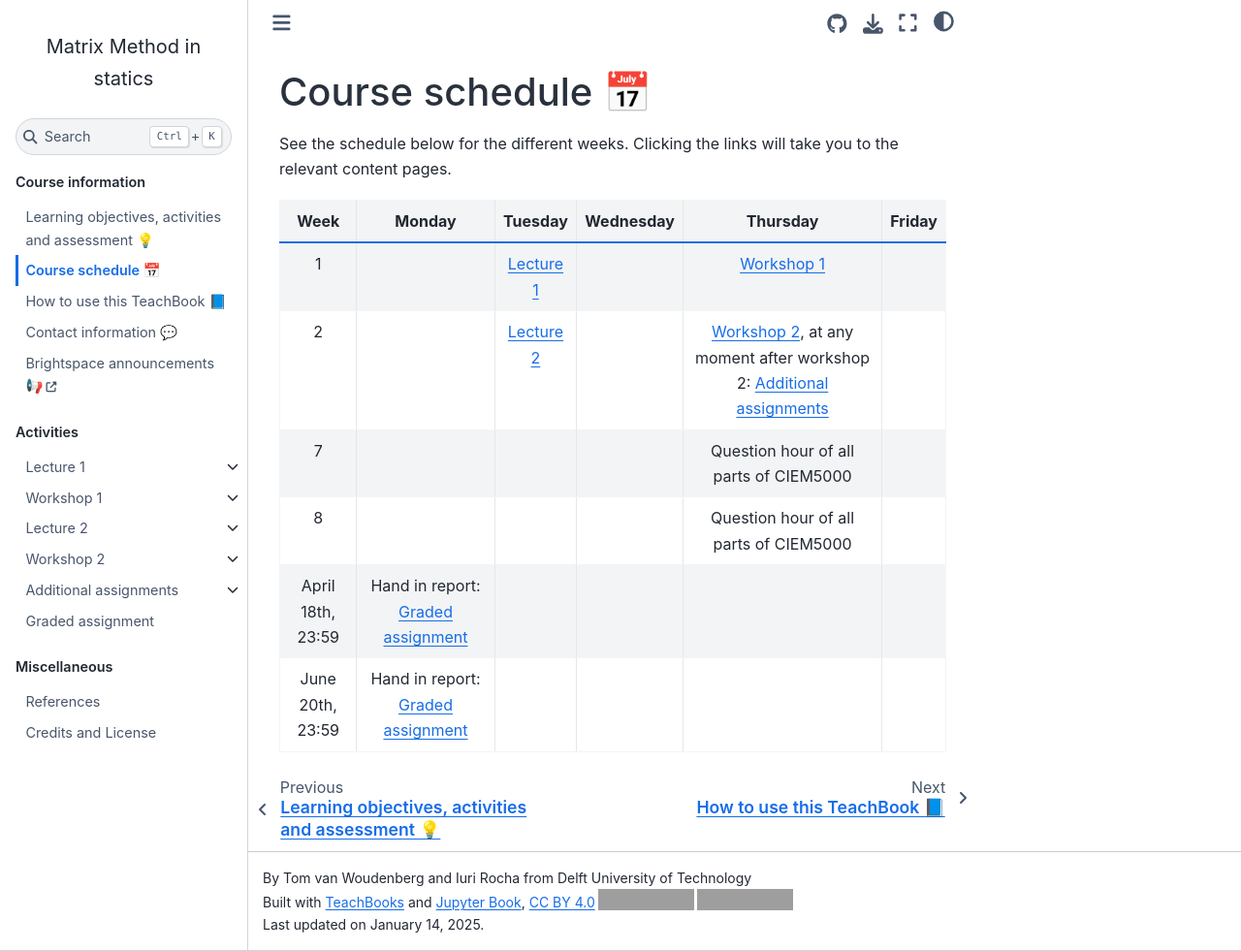
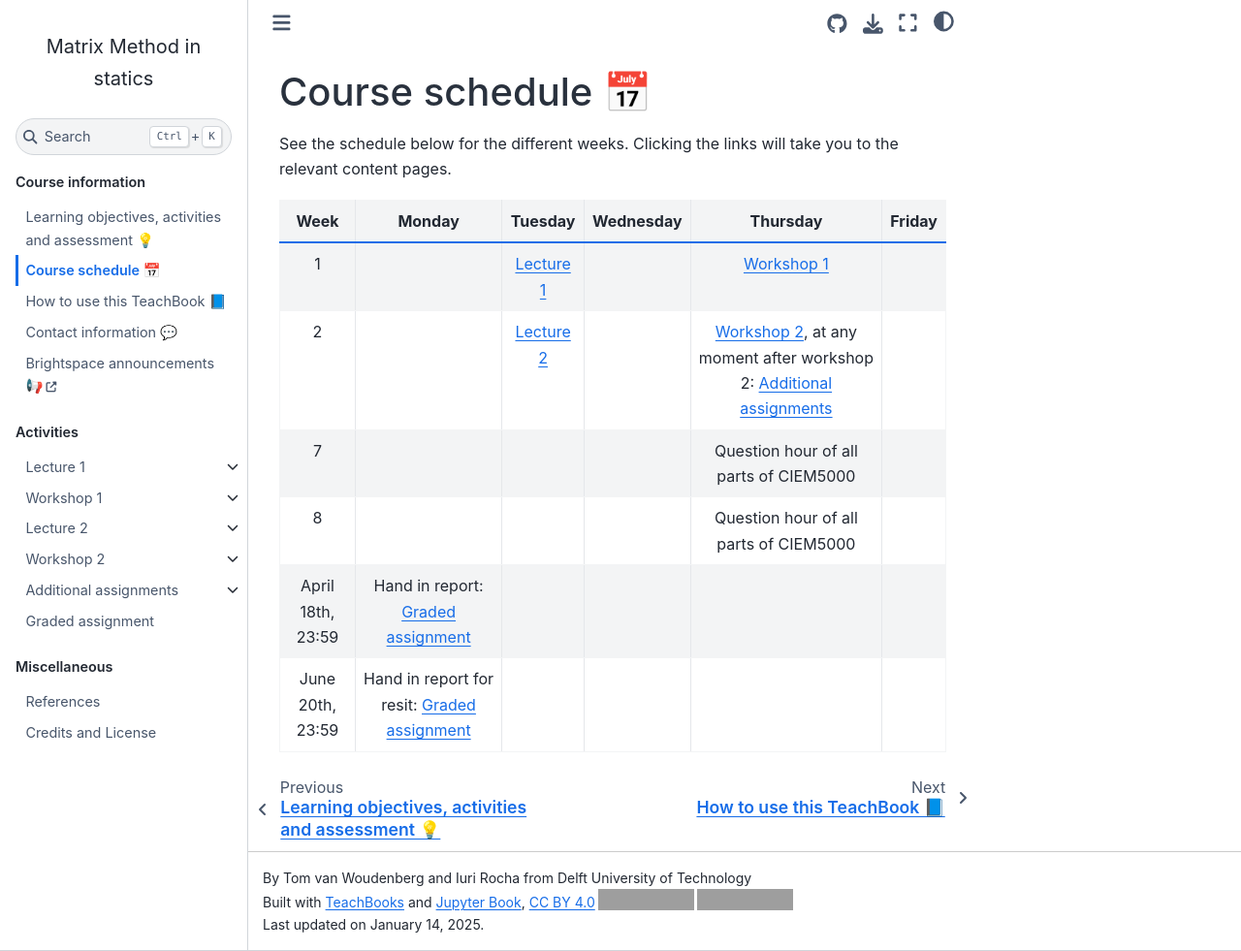
Before and after one commit to sophietenhoor/book, a Jupyter Book: the page built from book/schedule.md, in a window 1280 px wide and 981 px high. Shown: the whole window at 97% size. Built offline with Jupyter Book 1.0.4 settings and Sphinx 7.4.7 and the Sphinx Book theme 1.1.4, drawn with Linux system fonts in a browser that asks for light colours; comment, search, counter and statistics services are not loaded; grey boxes are pictures that could not be loaded.

Commit message:
Update schedule.md

```diff
--- a/book/schedule.md
+++ b/book/schedule.md
@@ -9,4 +9,4 @@ See the schedule below for the different weeks. Clicking the links will take you
 |7|||| Question hour of all parts of CIEM5000 |
 |8|||| Question hour of all parts of CIEM5000|
 |April 18th, 23:59|Hand in report: [](./assignment.md)|
-|June 20th, 23:59|Hand in report: [](./assignment.md)|
+|June 20th, 23:59|Hand in report for resit: [](./assignment.md)|
```
